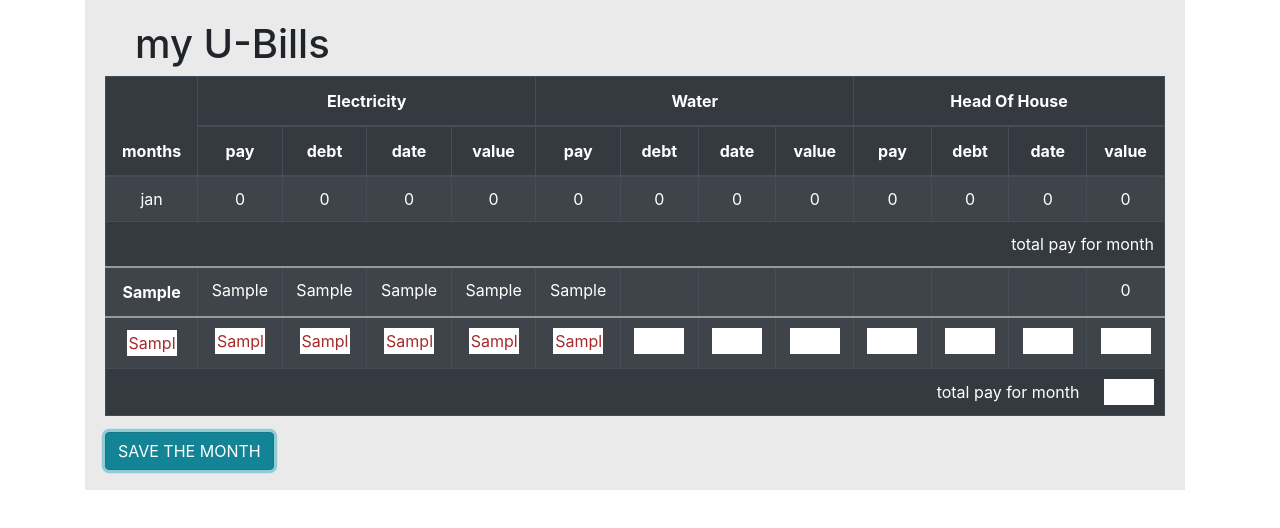
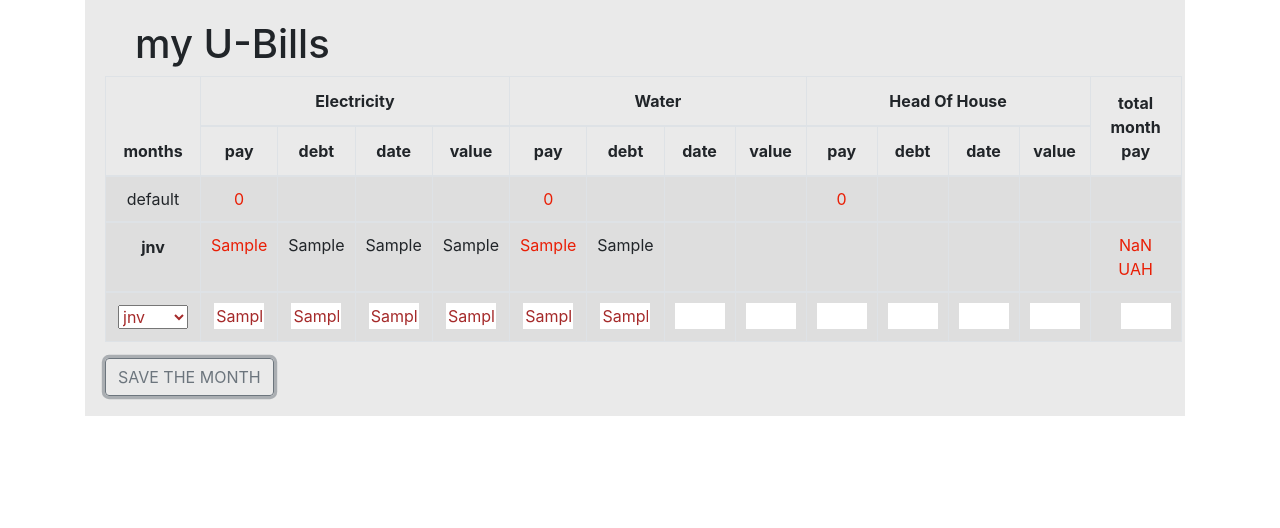
Before and after one commit to sovsianykov/u-bills, a React (Create React App) app: page / in a window 1280 px wide. Both pictures are taken after typing "Sample", "Sample", "Sample", "Sample", "Sample", "Sample" into the empty fields and a click on the button "SAVE THE MONTH". Shown: the top 528 px of the page. Built offline with nearby package versions, Linux system fonts and the light colour scheme.

Commit message:
new year 2

```diff
--- a/src/Components/InputTempate/Inputemplate.js
+++ b/src/Components/InputTempate/Inputemplate.js
@@ -6,7 +6,20 @@ function InputTemplate() {
     <Aoux>
       <tr>
         <th className="monthName">
-          <input type="text" />
+          <select name="select">
+          <option value="jnv">jnv</option>
+          <option value="feb" >feb</option>
+          <option value="march">march</option>
+          <option value="apr">apr</option>
+            <option value="may">may</option>
+            <option value="jun" >jun</option>
+            <option value="jul">jul</option>
+            <option value="aou">aou</option>
+            <option value="sep">sep</option>
+            <option value="oct" >oct</option>
+            <option value="nov">nov</option>
+            <option value="dec">dec</option>
+        </select>
         </th>
         <td>
           <span>
@@ -68,12 +81,11 @@ function InputTemplate() {
             <input type="text" />
           </span>
         </td>
-      </tr>
-      <tr>
-        <td className="total" colSpan="13">
-          total pay for month <input type="text" />
+        <td className="total" >
+          <input type="text" />
         </td>
       </tr>
+
     </Aoux>
   );
 }
--- a/src/Components/Month/Month.js
+++ b/src/Components/Month/Month.js
@@ -4,20 +4,22 @@ import Aoux from "../../Houk/Aoux";
 const Month = ({ current }) => (
   <Aoux>
     <tr className="currentM">
-      <th>{current.name} </th>
-      <td className="cell">{current.elPay}</td>
+      <th className="cell">{current.name} </th>
+      <td className="cell pay">{current.elPay}  </td>
       <td className="cell">{current.elDebt}</td>
       <td className="cell">{current.elDate}</td>
       <td className="cell">{current.elValue}</td>
-      <td className="cell">{current.watterPay}</td>
+      <td className="cell pay">{current.watterPay} </td>
       <td className="cell">{current.watterDebt}</td>
       <td className="cell">{current.watterDate}</td>
       <td className="cell">{current.watterValue}</td>
-      <td className="cell">{current.adminPay}</td>
+      <td className="cell pay">{current.adminPay} </td>
       <td className="cell">{current.adminDebt}</td>
       <td className="cell">{current.hotWatterValue}</td>
       <td className="cell">{current.adminDate}</td>
+      <td className="cell pay">{current.total} UAH</td>
     </tr>
+
   </Aoux>
 );
 
--- a/src/Components/MonthItems/ArrayOfAllMonthes/ArrayOfAllMonths.js
+++ b/src/Components/MonthItems/ArrayOfAllMonthes/ArrayOfAllMonths.js
@@ -5,22 +5,22 @@ const ArrayOfAllMonths = (props) => (
   <Aoux>
     <tr>
       <td>{props.name}</td>
-      <td>{props.elPay}</td>
+      <td className='pay'>{props.elPay} </td>
       <td>{props.elDebt}</td>
       <td>{props.elDate}</td>
       <td>{props.elValue}</td>
-      <td>{props.watterPay}</td>
+      <td className='pay'>{props.watterPay}</td>
       <td>{props.watterDebt}</td>
       <td>{props.watterDate}</td>
       <td>{props.watterValue}</td>
-      <td>{props.adminPay}</td>
+      <td className='pay'>{props.adminPay}</td>
       <td>{props.adminDebt}</td>
       <td>{props.hotwatterValue}</td>
       <td>{props.adminDate}</td>
-    </tr>
-    <tr>
-      <td className="total" colSpan="13">
-        total pay for month {props.total}
+
+
+      <td className="total pay" colSpan="1">
+         {props.total}
       </td>
     </tr>
   </Aoux>
--- a/src/Components/MonthItems/MonthItems.js
+++ b/src/Components/MonthItems/MonthItems.js
@@ -11,8 +11,8 @@ const MonthItems = ({ months }) => (
           name={month.name}
           elPay={month.elPay}
           elDebt={month.elDebt}
+          elDate={month.elDate}
           elValue={month.elValue}
-          elDate={month.elDate}
           watterPay={month.watterPay}
           watterDebt={month.watterDebt}
           watterDate={month.watterDate}
--- a/src/Components/Year/Year.js
+++ b/src/Components/Year/Year.js
@@ -32,32 +32,35 @@ class Year extends Component {
     current: {
       id: Date.now(),
       completed: "false",
-      name: "jan",
+      name: "default",
       elPay: "0",
-      elDebt: "0 ",
-      elValue: "0 ",
-      elDate: "0 ",
+      elDebt: " ",
+      elValue: " ",
+      elDate: "",
       watterPay: "0",
-      watterDebt: "0 ",
-      watterValue: "0 ",
-      watterDate: "0 ",
+      watterDebt: " ",
+      watterValue: " ",
+      watterDate: " ",
       adminPay: "0",
-      adminDebt: "0 ",
-      hotWatterValue: "0 ",
-      adminDate: "0 ",
-      totalForMonth: " 0",
+      adminDebt: " ",
+      hotWatterValue: " ",
+      adminDate: "",
+      total: " ",
     },
   };
-
+  total = 0;
   saveHandler = () => {
-    let inputs = document.querySelectorAll("input");
+    let inputs = document.querySelectorAll("input, select  ");
     let cell = document.querySelectorAll("tr.currentM td, tr.currentM th");
-    for (let j = 0; j < 12; j++) {
+    for (let j = 0; j < 13; j++) {
       inputs[j].style.color = "brown";
       cell[j].textContent = inputs[j].value;
     }
+    this.total +=
+      parseInt(cell[1].textContent) +
+      parseInt(cell[5].textContent) +
+      parseInt(cell[9].textContent);
     console.log(cell);
-
     this.setState({
       current: {
         id: Date.now(),
@@ -65,26 +68,32 @@ class Year extends Component {
         name: cell[0].textContent,
         elPay: cell[1].textContent,
         elDebt: cell[2].textContent,
-        elValue: "0 ",
-        elDate: "0 ",
-        watterPay: "0",
-        watterDebt: "0 ",
-        watterValue: "0 ",
-        watterDate: "0 ",
-        adminPay: "0",
-        adminDebt: "0 ",
-        hotWatterValue: "0 ",
-        adminDate: "0 ",
-        total: " 0",
+        elDate: cell[3].textContent,
+        elValue: cell[4].textContent,
+        watterPay: cell[5].textContent,
+        watterDebt: cell[6].textContent,
+        watterValue: cell[7].textContent,
+        watterDate: cell[8].textContent,
+        adminPay: cell[9].textContent,
+        adminDebt: cell[10].textContent,
+        hotWatterValue: cell[11].textContent,
+        adminDate: cell[12].textContent,
+        total: this.total,
       },
     });
+
     this.state.months.push(this.state.current);
+  };
+
+  saveYear = () => {
+    this.state.months.push(this.state.current);
+    this.state.months.shift();
   };
 
   render() {
     return (
       <Aux>
-        <Table bordered hover striped variant="dark" className="Table">
+        <Table bordered hover striped  className="Table">
           <thead>
             <tr>
               <th rowSpan="2" colSpan="1">
@@ -93,6 +102,7 @@ class Year extends Component {
               <th colSpan="4">Electricity</th>
               <th colSpan="4">Water</th>
               <th colSpan="4">Head Of House</th>
+              <th rowSpan="2">total month pay</th>
             </tr>
 
             <tr>
@@ -111,7 +121,7 @@ class Year extends Component {
             </tr>
           </thead>
 
-          <tbody>
+          <tbody className="mainbody">
             <MonthItems months={this.state.months} />
             {/*{this.state.months.map((month, i) => {*/}
             {/*    return <MonthItems  key={i}*/}
@@ -134,9 +144,10 @@ class Year extends Component {
             />
           </tbody>
         </Table>
-        <Button id="save" variant="info" onClick={this.saveHandler.bind(this)}>
+        <Button id="save" variant="outline-secondary" onClick={this.saveHandler.bind(this)}>
           SAVE THE MONTH
         </Button>
+
         {/*<Button id="save" variant='outline-primary' onClick={this.saveforYearHandler.bind(this)}>Complete The Template</Button>*/}
       </Aux>
     );
--- a/src/index.css
+++ b/src/index.css
@@ -33,6 +33,6 @@ td.total input {
 input {
   width: 50px;
 }
-.no {
-  display: none;
+.pay {
+  color: #e91e05;
 }
```
Also changed, not shown: 1 other file (tests, documents, lock files or other folders).
